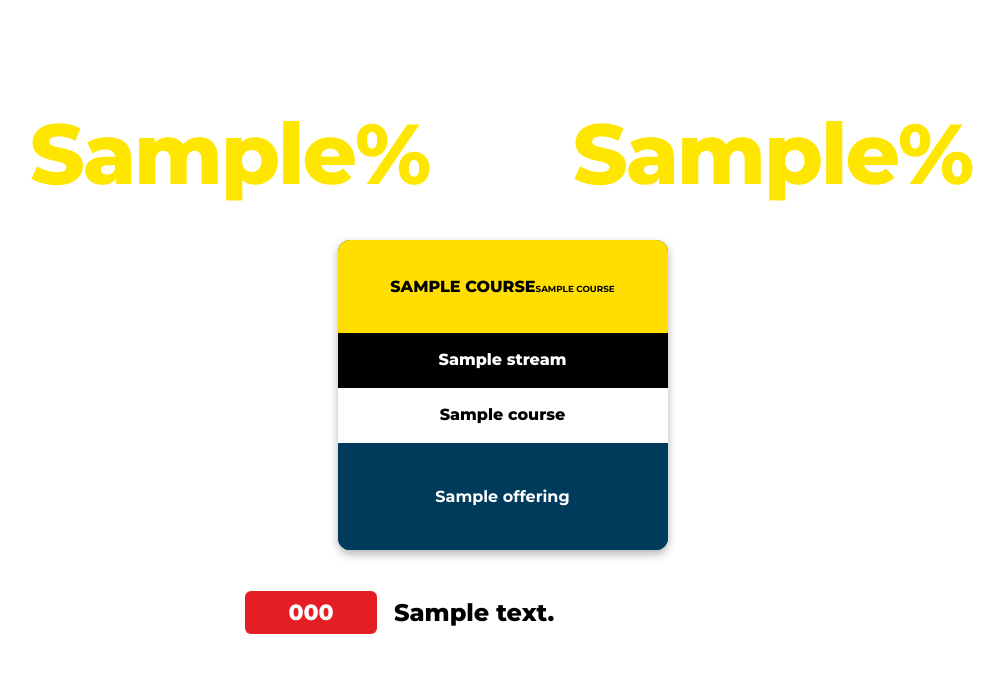
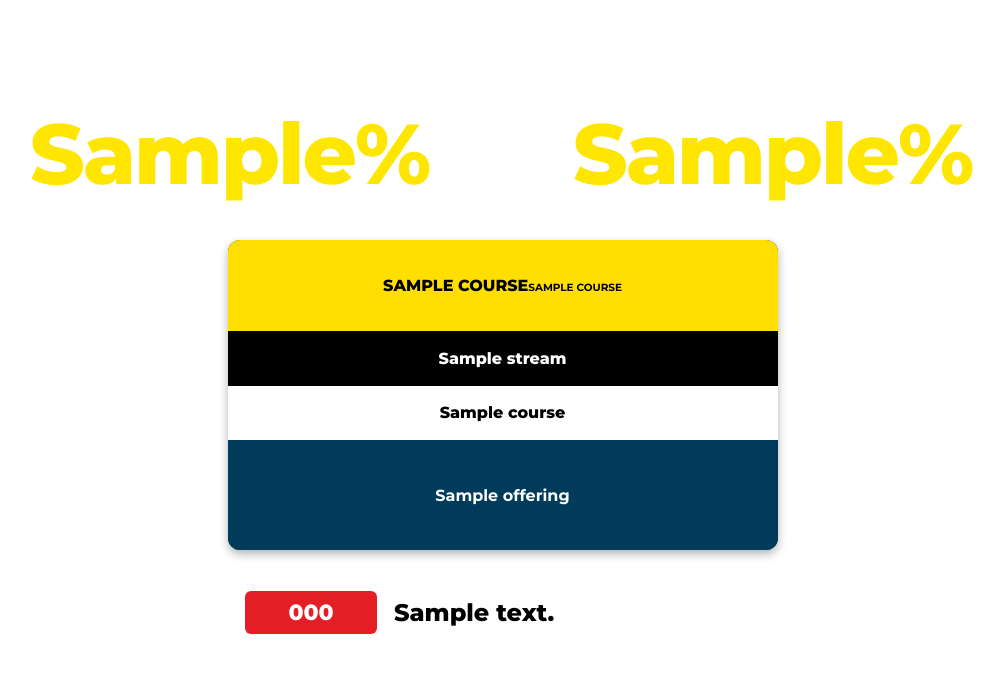
Before and after one commit to edutapflow/edutap-salesgraphics, a Python web app: template templates/community_template.html in a window 1280 px wide. Shown: the part 395-1080 px from the top of the page, without its empty margins (37-1041 px from the left). Run offline with Jinja, Linux system fonts and the light colour scheme; the template is opened without the code that fills it: most values are stand-ins (such as "Sample title", 1, 10 or a date in 2020); some libraries are stand-ins or nearby versions.

Commit message:
Update community_template.html

```diff
--- a/templates/community_template.html
+++ b/templates/community_template.html
@@ -29,24 +29,34 @@
         .coupon-code { left: 282px; top: 986px; width: 132px; height: 43px; font-size: 22px !important; color: #FFFFFF !important; background-color: #E31E24 !important; border-radius: 6px; }
         .validity { left: 421px; top: 986px; width: 630px; height: 43px; font-size: 24px !important; color: #000000 !important; background-color: #FFFFFF !important; justify-content: flex-start; padding-left: 10px; }
 
-        .course-container { position: absolute; left: 17px; top: 635px; width: 1045px; height: 310px; display: flex; flex-wrap: wrap; justify-content: center; align-content: center; gap: 15px; }
-        .course-box { display: flex; flex-direction: column; border-radius: 12px; overflow: hidden; width: {% if data.courses|length > 3 %}calc(33.333% - 15px){% else %}calc(1045px / {{ data.courses|length }} - 15px){% endif %}; max-width: 330px; height: {% if data.courses|length > 3 %}160px{% else %}100%{% endif %}; box-shadow: 0px 4px 10px rgba(0,0,0,0.3); background-color: #003B5C; }
+        .course-container { position: absolute; left: 17px; top: 635px; width: 1045px; height: 310px; display: flex; flex-wrap: wrap; justify-content: center; align-content: center; gap: 20px; }
 
-        .strip-container { width: 100%; display: flex; align-items: center; justify-content: center; padding: 4px; text-align: center; font-weight: 800; line-height: 1.1; }
+        /* DYNAMIC WIDTH LOGIC: Gives more room for text if there are fewer boxes */
+        .course-box {
+            display: flex; flex-direction: column; border-radius: 12px; overflow: hidden;
+            box-shadow: 0px 4px 10px rgba(0,0,0,0.3); background-color: #003B5C;
+            {% if data.courses|length == 1 %} width: 550px; height: 100%;
+            {% elif data.courses|length == 2 %} width: 480px; height: 100%;
+            {% elif data.courses|length == 3 %} width: 330px; height: 100%;
+            {% else %} width: calc(33.333% - 15px); height: 145px;
+            {% endif %}
+        }
 
+        /* Standard Layout CSS */
+        .strip-container { width: 100%; display: flex; align-items: center; justify-content: center; padding: 4px 10px; text-align: center; font-weight: 800; line-height: 1.1; }
         .yellow-strip { background-color: #FFDE00; color: #000000; flex: 1.8; text-transform: uppercase; }
         .black-strip { background-color: #000000; color: #FFFFFF; flex: 1; }
         .white-strip { background-color: #FFFFFF; color: #000000; flex: 1; }
-        .blue-offer-box { background-color: #003B5C; color: #FFFFFF; flex: 2.2; width: 100%; padding: 2px 6px; display: flex; align-items: center; justify-content: center; }
+        .blue-offer-box { background-color: #003B5C; color: #FFFFFF; flex: 2.2; width: 100%; padding: 4px 10px; display: flex; align-items: center; justify-content: center; }
         .fit-text { width: 100%; height: 100%; display: flex; align-items: center; justify-content: center; text-align: center;}
 
-        /* CSS specifically for the Split-Box Layout */
+        /* ADVANCED SPLIT-BOX CSS (Fixes cramped text) */
         .split-row { flex-direction: row; padding: 0 !important; }
-        .split-half { flex: 1; display: flex; align-items: center; justify-content: center; width: 50%; padding: 4px; flex-direction: column; }
-        .split-divider { width: 0px; display: flex; align-items: center; justify-content: center; z-index: 10; overflow: visible; position: relative; }
-        .plus-icon { color: #000000; font-weight: 900; font-size: 28px; position: absolute; }
-        .line-divider { border-left: 2px solid #FFFFFF; height: 70%; position: absolute; }
-        .line-divider-black { border-left: 2px solid #000000; height: 70%; position: absolute; }
+        .split-half { width: calc(50% - 15px); padding: 4px 8px; display: flex; align-items: center; justify-content: center; flex-direction: column; height: 100%; }
+        .split-divider { width: 30px; display: flex; align-items: center; justify-content: center; position: relative; height: 100%; }
+        .plus-icon { color: #000000; font-weight: 900; font-size: 28px; line-height: 1; }
+        .line-divider { border-left: 2px solid #FFFFFF; height: 60%; }
+        .line-divider-black { border-left: 2px solid #000000; height: 60%; }
     </style>
 </head>
 <body>
@@ -66,61 +76,59 @@
                 <div class="course-box">
                     {% if course.is_split %}
                         <div class="strip-container yellow-strip split-row">
-                            <div class="split-half">
-                                <div class="fit-text title">{{ course.exam1_title | safe | upper | replace('GRADE A/B', 'GRADE&nbsp;A/B') | replace('GRADE A', 'GRADE&nbsp;A') | replace('GRADE B', 'GRADE&nbsp;B') }}</div>
-                            </div>
+                            <div class="split-half"><div class="fit-text split-title">
+                                {{ course.exam1_title | safe | upper | replace('GRADE A/B', 'GRADE&nbsp;A/B') | replace('GRADE A', 'GRADE&nbsp;A') | replace('GRADE B', 'GRADE&nbsp;B') }}
+                            </div></div>
                             <div class="split-divider"><span class="plus-icon">+</span></div>
-                            <div class="split-half">
-                                <div class="fit-text title">
-                                    {{ course.exam2_title | safe | upper }}
-                                    {% if course.exam2_sub %}<br><span style="font-size: 0.55em; line-height: 1.1; display: block; margin-top: 4px; font-weight: 700;">{{ course.exam2_sub | safe | upper }}</span>{% endif %}
-                                </div>
-                            </div>
+                            <div class="split-half"><div class="fit-text split-title">
+                                {{ course.exam2_title | safe | upper }}
+                                {% if course.exam2_sub %}<br><span style="font-size: 0.65em; line-height: 1.1; display: block; margin-top: 4px; font-weight: 700;">{{ course.exam2_sub | safe | upper }}</span>{% endif %}
+                            </div></div>
                         </div>
 
                         {% if course.stream1 or course.stream2 %}
                         <div class="strip-container black-strip split-row">
-                            <div class="split-half"><div class="fit-text sub">{{ course.stream1 }}</div></div>
+                            <div class="split-half"><div class="fit-text split-sub">{{ course.stream1 }}</div></div>
                             <div class="split-divider"><div class="line-divider"></div></div>
-                            <div class="split-half"><div class="fit-text sub">{{ course.stream2 }}</div></div>
+                            <div class="split-half"><div class="fit-text split-sub">{{ course.stream2 }}</div></div>
                         </div>
                         {% endif %}
 
                         {% if course.subj1 or course.subj2 %}
                         <div class="strip-container white-strip split-row">
-                            <div class="split-half"><div class="fit-text sub">{{ course.subj1 }}</div></div>
+                            <div class="split-half"><div class="fit-text split-sub">{{ course.subj1 }}</div></div>
                             <div class="split-divider"><div class="line-divider-black"></div></div>
-                            <div class="split-half"><div class="fit-text sub">{{ course.subj2 }}</div></div>
+                            <div class="split-half"><div class="fit-text split-sub">{{ course.subj2 }}</div></div>
                         </div>
                         {% endif %}
 
                         <div class="blue-offer-box split-row">
-                            <div class="split-half"><div class="fit-text offer">{{ course.offer1|join(', ') }}</div></div>
+                            <div class="split-half"><div class="fit-text split-offer">{{ course.offer1|join(', ') }}</div></div>
                             <div class="split-divider"><div class="line-divider"></div></div>
-                            <div class="split-half"><div class="fit-text offer">{{ course.offer2|join(', ') }}</div></div>
+                            <div class="split-half"><div class="fit-text split-offer">{{ course.offer2|join(', ') }}</div></div>
                         </div>
 
                     {% else %}
                         {% if course.main_title %}
                         <div class="strip-container yellow-strip">
-                            <div class="fit-text title">
+                            <div class="fit-text normal-title">
                                 {{ course.main_title | safe | upper | replace('GRADE A/B', 'GRADE&nbsp;A/B') | replace('GRADE A', 'GRADE&nbsp;A') | replace('GRADE B', 'GRADE&nbsp;B') }}
                                 {% if course.sub_title %}
-                                    <br><span style="font-size: 0.55em; line-height: 1.1; display: block; margin-top: 5px; font-weight: 700;">{{ course.sub_title | safe | upper }}</span>
+                                    <br><span style="font-size: 0.65em; line-height: 1.1; display: block; margin-top: 5px; font-weight: 700;">{{ course.sub_title | safe | upper }}</span>
                                 {% endif %}
                             </div>
                         </div>
                         {% endif %}
 
                         {% if course.stream %}
-                        <div class="strip-container black-strip"><div class="fit-text sub">{{ course.stream }}</div></div>
+                        <div class="strip-container black-strip"><div class="fit-text normal-sub">{{ course.stream }}</div></div>
                         {% endif %}
 
                         {% if course.subject %}
-                        <div class="strip-container white-strip"><div class="fit-text sub">{{ course.subject }}</div></div>
+                        <div class="strip-container white-strip"><div class="fit-text normal-sub">{{ course.subject }}</div></div>
                         {% endif %}
 
-                        <div class="blue-offer-box"><div class="fit-text offer">{{ course.offerings|join(', ') }}</div></div>
+                        <div class="blue-offer-box"><div class="fit-text normal-offer">{{ course.offerings|join(', ') }}</div></div>
                     {% endif %}
                 </div>
             {% endfor %}
@@ -128,9 +136,15 @@
     </div>
     <script>
         document.addEventListener("DOMContentLoaded", function() {
-            textFit(document.getElementsByClassName('title'), {multiLine: true, maxFontSize: 45, minFontSize: 14});
-            textFit(document.getElementsByClassName('sub'), {multiLine: true, maxFontSize: 28, minFontSize: 12});
-            textFit(document.getElementsByClassName('offer'), {multiLine: true, maxFontSize: 22, minFontSize: 12});
+            // Normal boxes are allowed to be larger
+            textFit(document.getElementsByClassName('normal-title'), {multiLine: true, maxFontSize: 45, minFontSize: 14});
+            textFit(document.getElementsByClassName('normal-sub'), {multiLine: true, maxFontSize: 28, minFontSize: 12});
+            textFit(document.getElementsByClassName('normal-offer'), {multiLine: true, maxFontSize: 24, minFontSize: 12});
+
+            // Split boxes have a slightly lower max limit to look natural, but won't ruin standard boxes
+            textFit(document.getElementsByClassName('split-title'), {multiLine: true, maxFontSize: 30, minFontSize: 10});
+            textFit(document.getElementsByClassName('split-sub'), {multiLine: true, maxFontSize: 22, minFontSize: 10});
+            textFit(document.getElementsByClassName('split-offer'), {multiLine: true, maxFontSize: 20, minFontSize: 10});
 
             function equalizeSizes(targetClass) {
                 var nodes = document.querySelectorAll('.' + targetClass + ' .textFitted');
@@ -144,9 +158,15 @@
                     node.style.fontSize = minPx + 'px';
                 });
             }
-            equalizeSizes('title');
-            equalizeSizes('sub');
-            equalizeSizes('offer');
+
+            // Equalize them in their own separate groups so they don't break each other!
+            equalizeSizes('normal-title');
+            equalizeSizes('normal-sub');
+            equalizeSizes('normal-offer');
+
+            equalizeSizes('split-title');
+            equalizeSizes('split-sub');
+            equalizeSizes('split-offer');
         });
     </script>
 </body>
```
